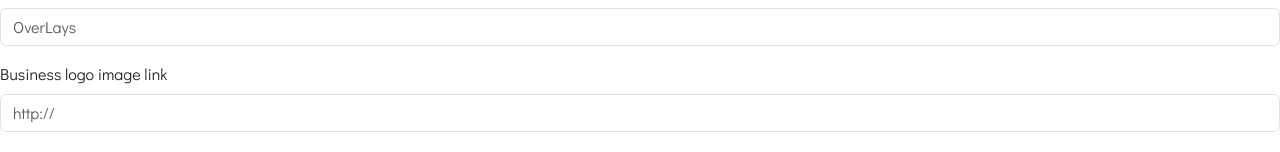
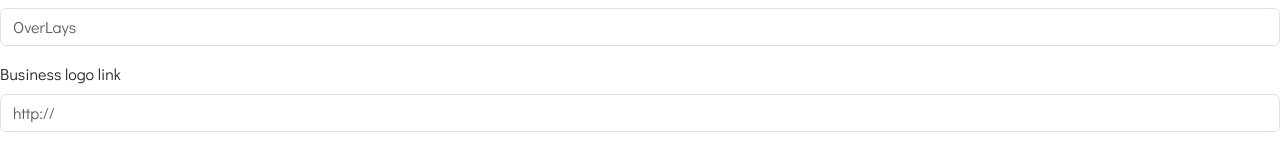
Before and after one commit to basantkumarr/Invoicerly, a React (Vite) app in the folder my-project/: page /signup in a window 1280 px wide. Shown: the part 256-408 px from the top of the page. Built offline with nearby package versions, Linux system fonts and the light colour scheme; no server answers.

Commit message:
Update Signup.jsx

```diff
--- a/my-project/src/pages/Signup.jsx
+++ b/my-project/src/pages/Signup.jsx
@@ -70,7 +70,7 @@ const Signup = () => {
             />
           </div>
           <div className="col-12">
-            <label htmlFor="inputAddress" className="form-label">Business logo image link</label>
+            <label htmlFor="inputAddress" className="form-label">Business logo link</label>
             <input
               type="text"
               className="form-control border-b-2"
```
